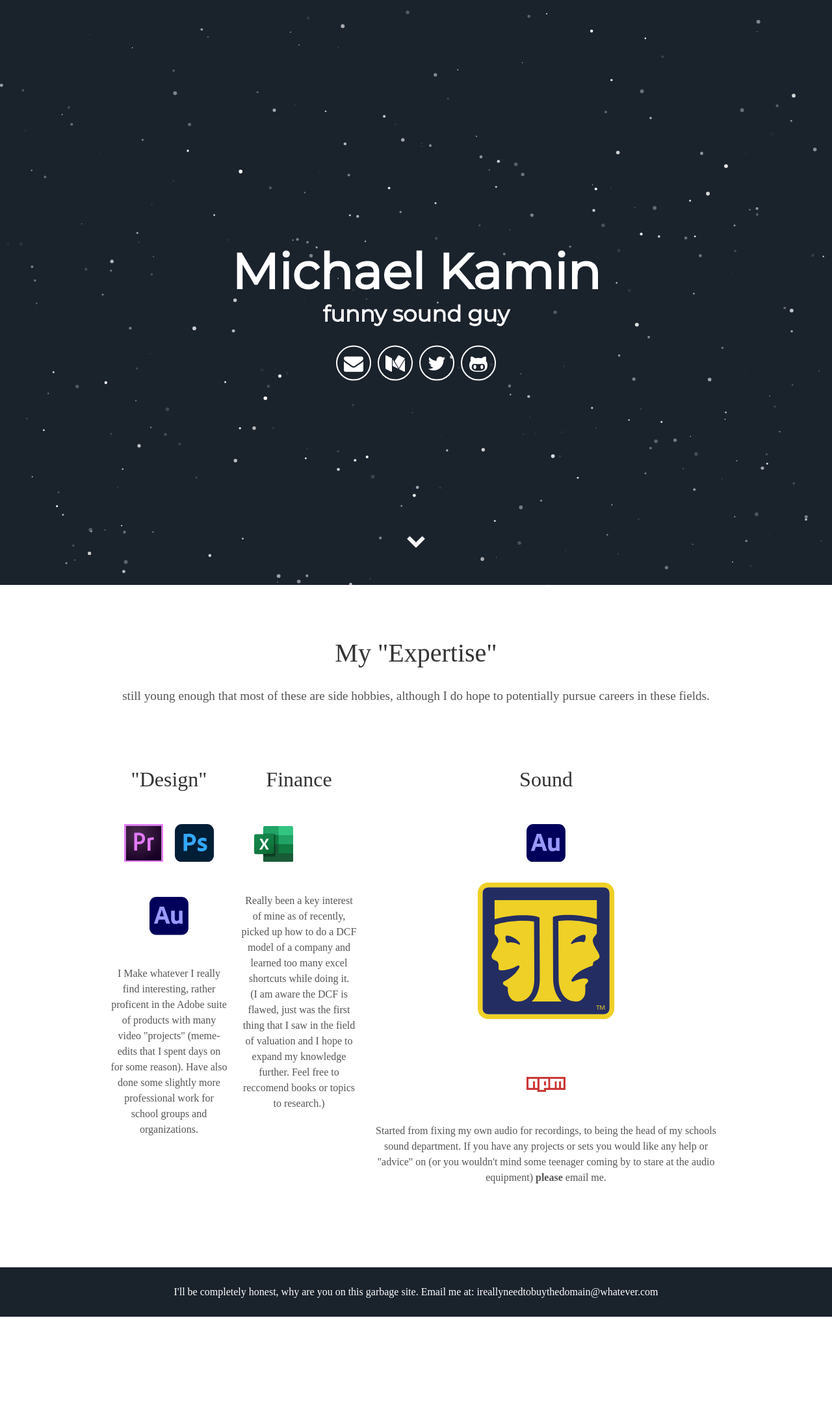
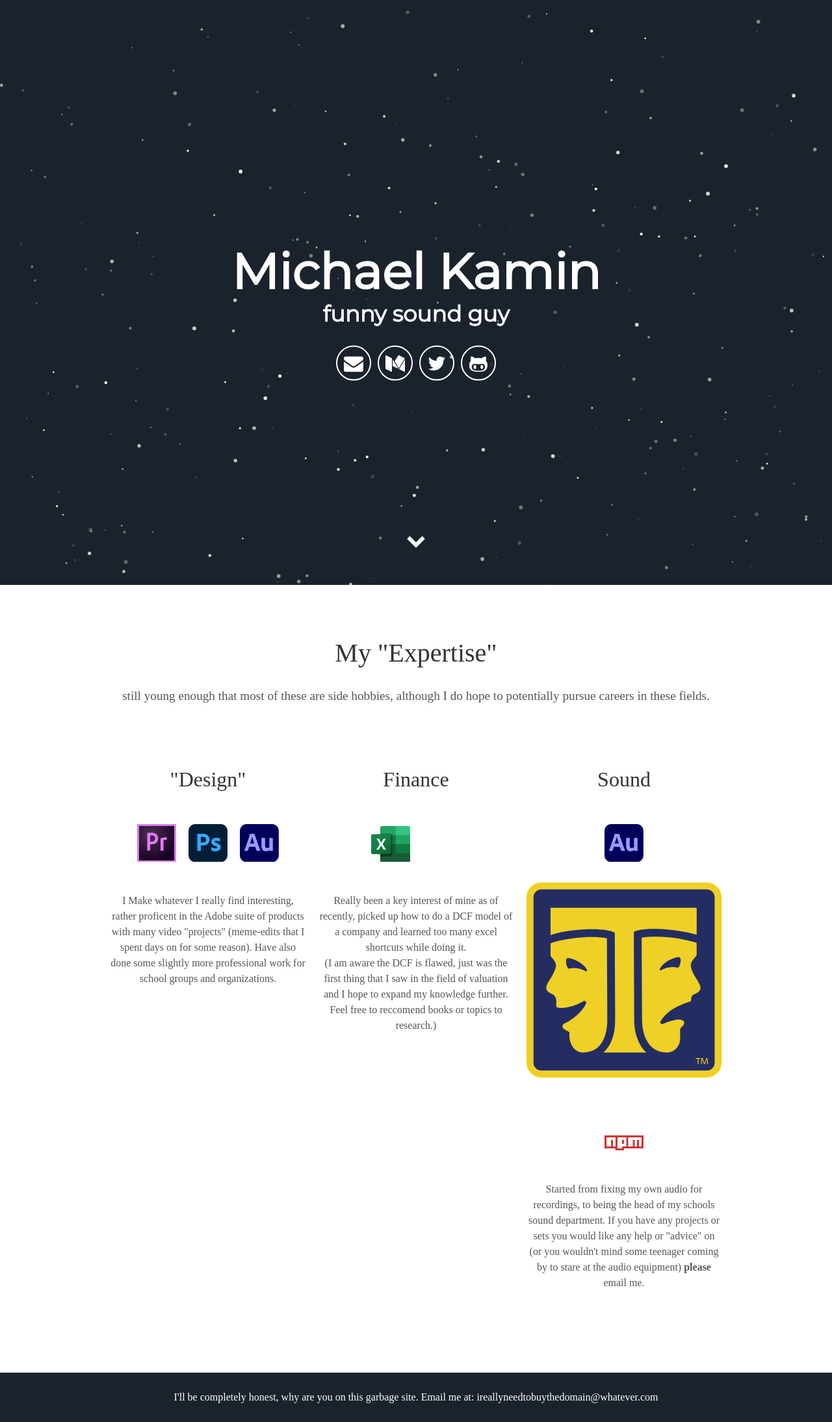
Before and after one commit to TheMichaelKamin/legendary-spork, a Jekyll site: the page built from index.html, in a window 1280 px wide. Shown: the whole page at 65% size. Built offline with Jekyll 4.4.1, drawn with Linux system fonts in a browser that asks for light colours; some web fonts are replaced; before the commit the page ends 2026 px from its top, so only the background shows below that.

Commit message:
Update about.html

```diff
--- a/_includes/about.html
+++ b/_includes/about.html
@@ -27,7 +27,7 @@
     <h2>Sound</h2>
       <svg xml:space="preserve" viewBox="0 0 256.4 250"><path fill="#00005B" d="M45 0h166c25 0 45 20 45 45v160c0 25-20 45-45 45H45c-25 0-45-20-45-45V45C0 20 20 0 45 0z"/><g fill="#99F"><path d="M101 150H61l-8 25-2 1H31c-1 0-2 0-1-2l34-98 1-4 1-7 1-1h28l1 1 39 110-1 1h-23l-1-1-9-25zm-34-22h27l-2-7-3-10-3-9-3-10-2-8h-1l-3 14-5 15-5 15zM217 92v66a183 183 0 0 0 1 17l-2 1h-18c-1 1-2 0-2-1l-1-2v-3c-3 3-7 6-12 7a43 43 0 0 1-23 0c-4-1-7-3-9-6-3-3-5-7-6-11-2-4-3-10-3-15V92l2-1h20l2 1v50c0 5 1 9 3 12 2 2 6 4 11 4l7-2 7-3V92l1-1h21l1 1z"/></g></svg>
         <!-- audition logo -->
-      <img src="ITS.svg" width="540px" height="210px" viewBox="0 130.7 595.3 580.4">
+      <img src="ITS.svg" viewBox="0 130.7 595.3 580.4">
       <!-- ITS logo -->
       <svg x="0px" y="0px" width="540px" height="210px" viewBox="0 0 18 7">
 
```
